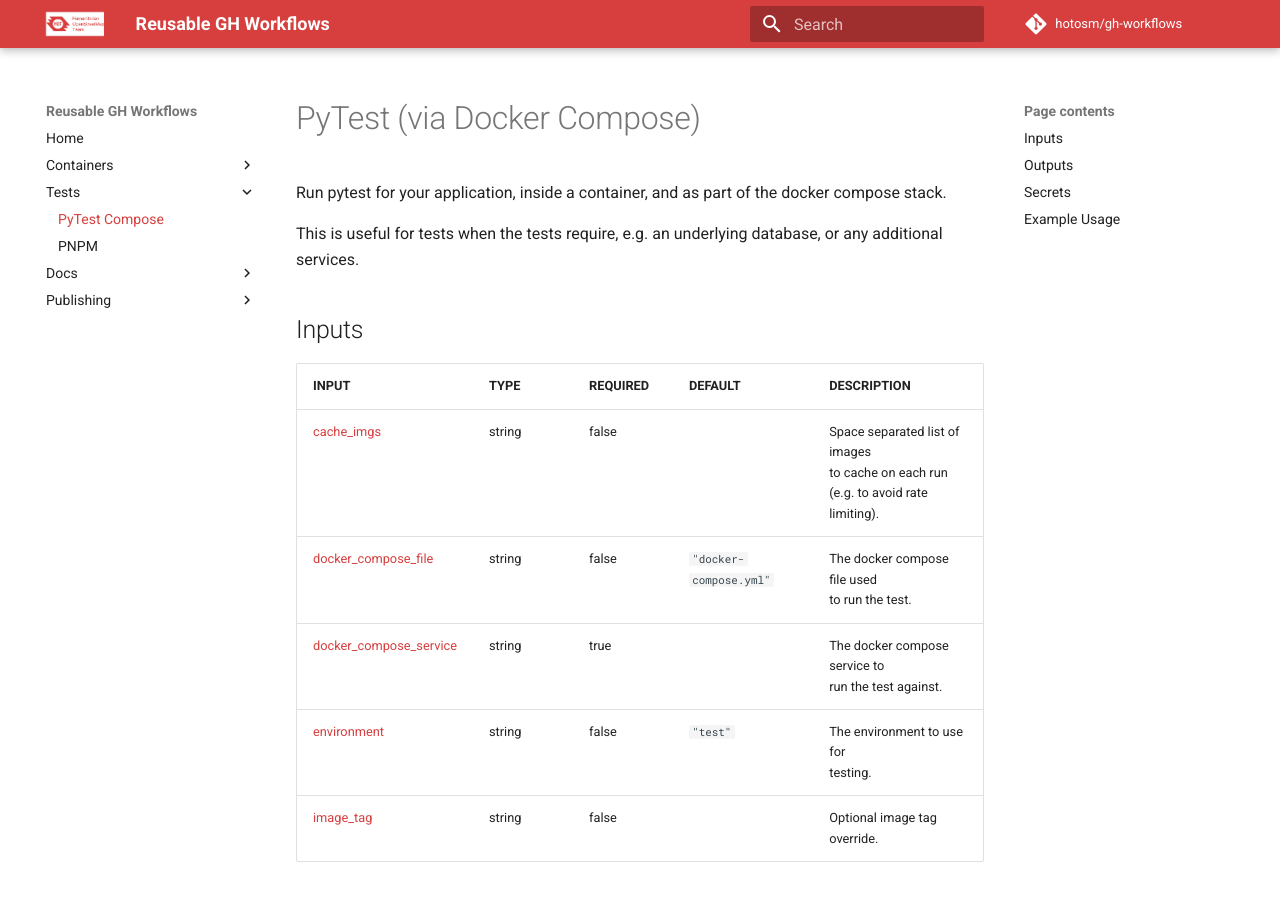
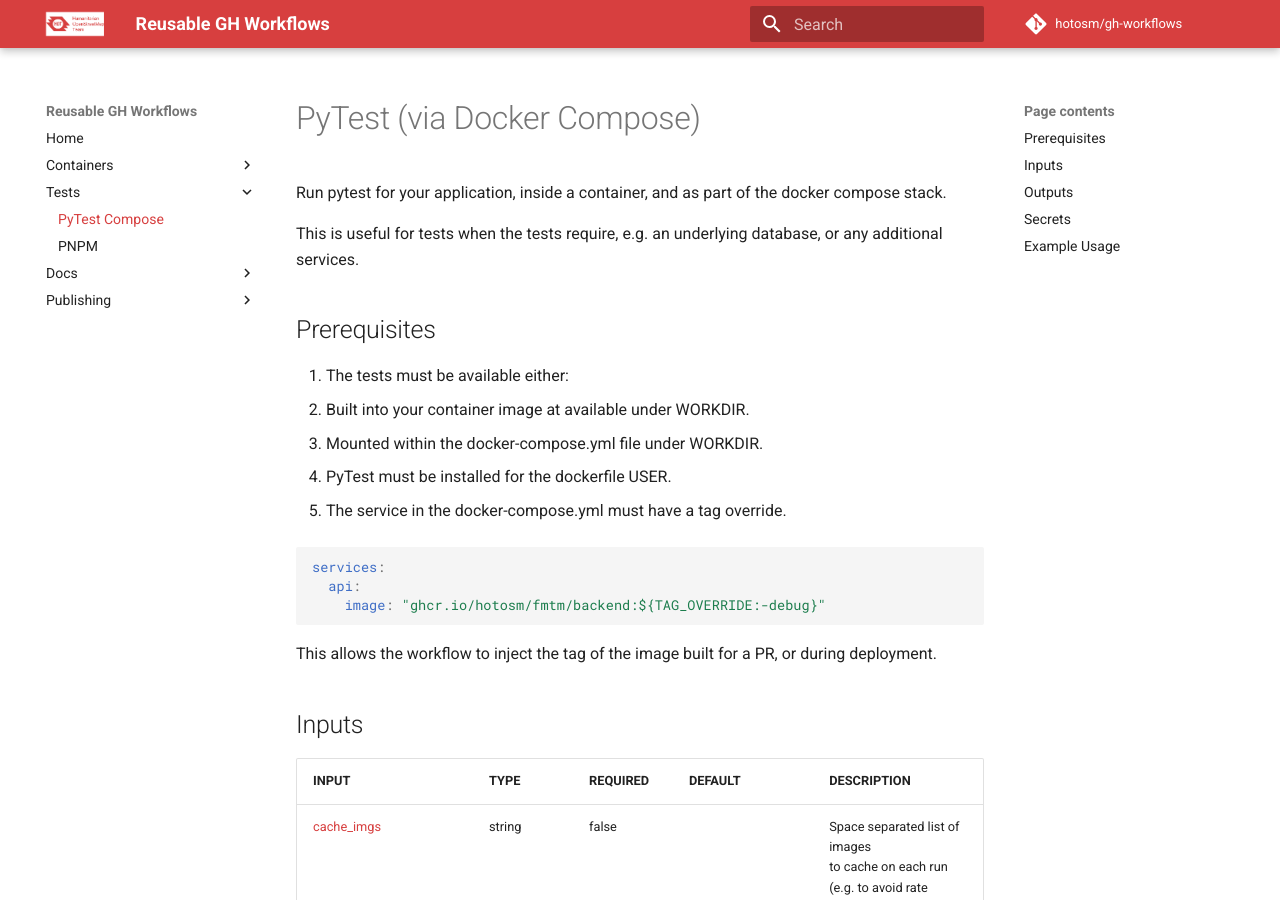
Before and after one commit to hotosm/gh-workflows, an MkDocs documentation site: the page built from docs/test_pytest_compose.md, in a window 1280 px wide and 900 px high. Built offline with MkDocs 1.6.1 and Material for MkDocs 9.7.7, drawn with Linux system fonts in a browser that asks for light colours; comment, search, counter and statistics services are not loaded.

Commit message:
docs: update info about pytest_compose

````diff
--- a/docs/test_pytest_compose.md
+++ b/docs/test_pytest_compose.md
@@ -5,6 +5,25 @@ and as part of the docker compose stack.
 
 This is useful for tests when the tests require, e.g. an
 underlying database, or any additional services.
+
+## Prerequisites
+
+1. The tests must be available either:
+- Built into your container image at available under WORKDIR.
+- Mounted within the docker-compose.yml file under WORKDIR.
+
+2. PyTest must be installed for the dockerfile USER.
+
+3. The service in the docker-compose.yml must have a tag override.
+
+```yaml
+services:
+  api:
+    image: "ghcr.io/hotosm/fmtm/backend:${TAG_OVERRIDE:-debug}"
+```
+
+This allows the workflow to inject the tag of the image built for
+a PR, or during deployment.
 
 ## Inputs
 
````
